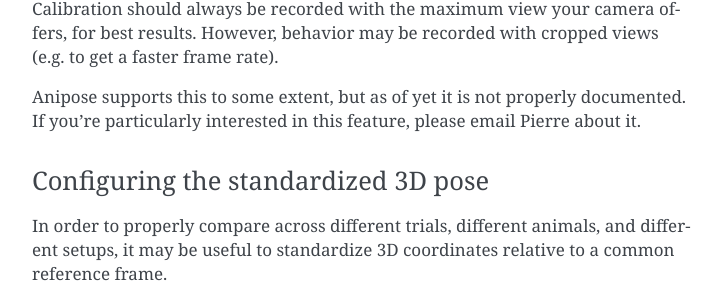
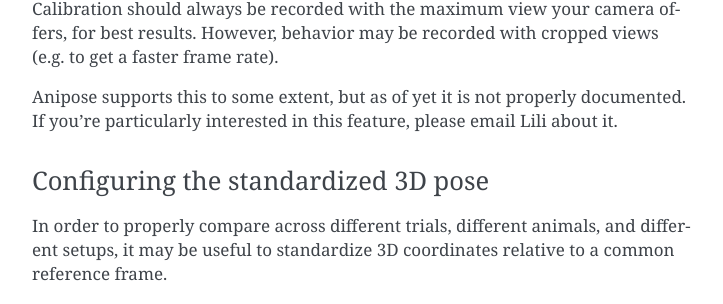
Before and after one commit to lambdaloop/anipose, a Sphinx documentation site: the page built from docs/sphinx/start3d.rst, in a window 1280 px wide and 900 px high, scrolled down 3534 px. Shown: the part 175-479 px from the top of the window, without its empty margins (388-1111 px from the left). Built offline with Sphinx 7.4.7, drawn with Linux system fonts in a browser that asks for light colours.

Commit message:
change my name everywhere

```diff
--- a/config.toml
+++ b/config.toml
@@ -1,6 +1,6 @@
 project = "flypose"
-path = "/media/beast/pierre/flywalk-pipeline-go/test2"
-model_folder = "/home/tuthill/pierre/flypose-test-Pierre-2018-12-10"
+path = "/media/beast/lili/flywalk-pipeline-go/test2"
+model_folder = "/home/tuthill/lili/flypose-test-Lili-2018-12-10"
 
 nesting = 1
 
--- a/docs/sphinx/index.rst
+++ b/docs/sphinx/index.rst
@@ -51,7 +51,7 @@
 
 Code and documentation:
 
-- Pierre Karashchuk
+- Lili Karashchuk
 - Katie Rupp
 
 Testing datasets:
--- a/docs/sphinx/start3d.rst
+++ b/docs/sphinx/start3d.rst
@@ -190,7 +190,7 @@
 
 Anipose supports this to some extent, but as of yet it is not properly
 documented. If you're particularly interested in this feature, please
-email Pierre about it.
+email Lili about it.
 
 Configuring the standardized 3D pose
 ------------------------------------
--- a/setup.py
+++ b/setup.py
@@ -6,7 +6,7 @@
 setuptools.setup(
     name="anipose",
     version="1.0.1",
-    author="Pierre Karashchuk",
+    author="Lili Karashchuk",
     author_email="krchtchk@gmail.com",
     description="Framework for scalable DeepLabCut based analysis including 3D tracking",
     long_description=long_description,
```
Also changed, not shown: 1 other file.
